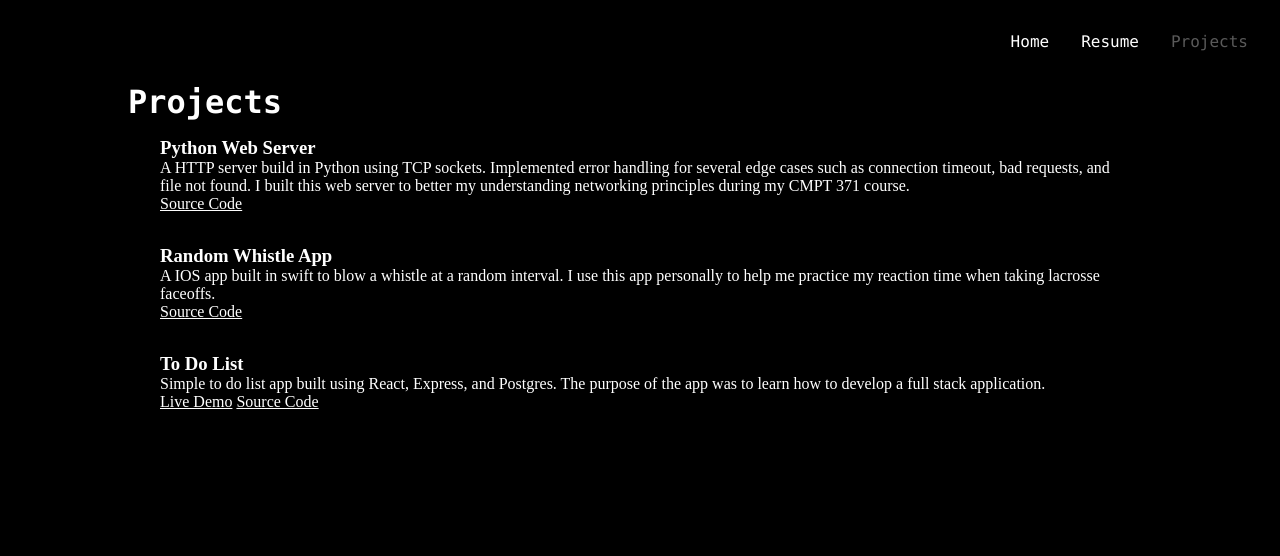
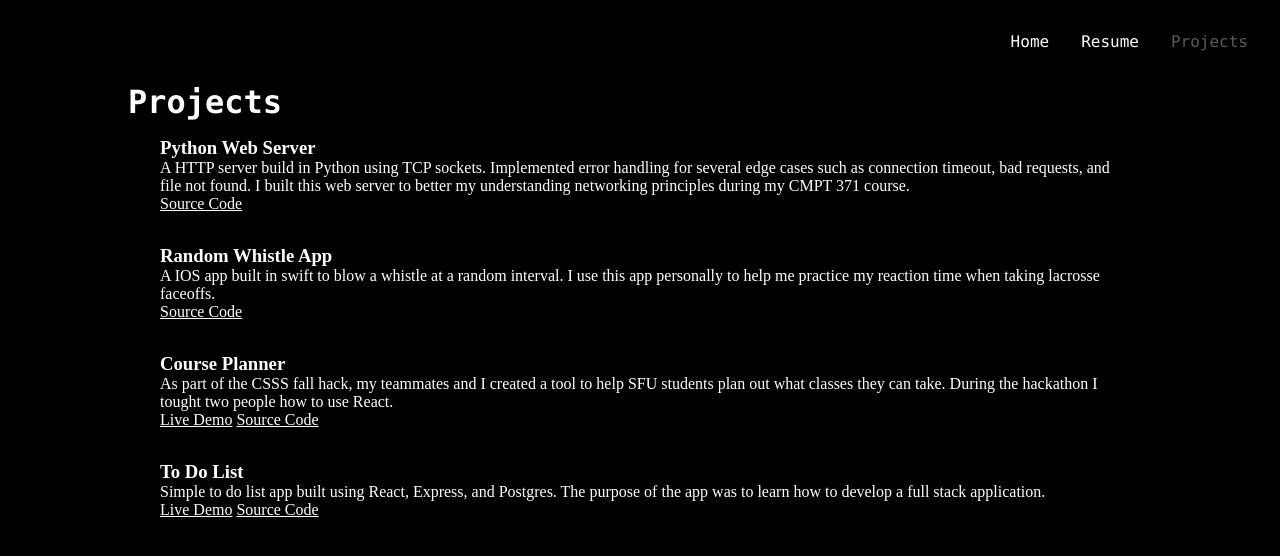
Before and after one commit to Cway14/portfolio, a Next.js app: page /projects in a window 1280 px wide. Shown: the top 556 px of the page. Built offline with nearby package versions, Linux system fonts and the light colour scheme.

Commit message:
added CSSS to project page

```diff
--- a/pages/projects.tsx
+++ b/pages/projects.tsx
@@ -19,6 +19,12 @@ const projects = () => {
                     <a href="https://github.com/Cway14/whistle-timer">Source Code</a>
                 </li>
                 <li>
+                    <h3>Course Planner</h3>
+                    <p>As part of the CSSS fall hack, my teammates and I created a tool to help SFU students plan out what classes they can take. During the hackathon I tought two people how to use React.</p>
+                    <a href="https://csss.camway.ca">Live Demo</a>{' '}
+                    <a href="https://github.com/Cway14/CSSS">Source Code</a>
+                </li>
+                <li>
                     <h3>To Do List</h3>
                     <p>Simple to do list app built using React, Express, and Postgres. The purpose of the app was to learn how to develop a full stack application.</p>
                     <a href="https://todo.camway.ca">Live Demo</a>{' '}
```
